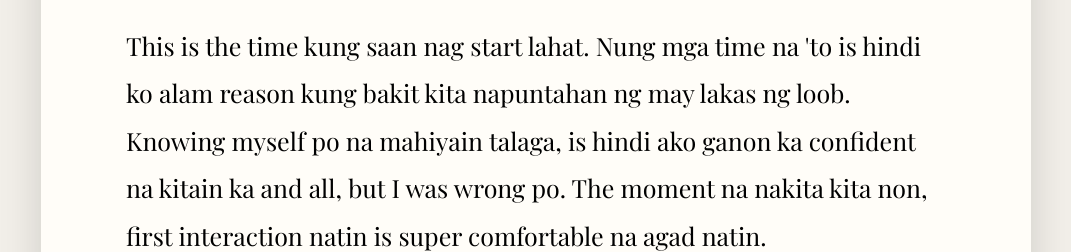
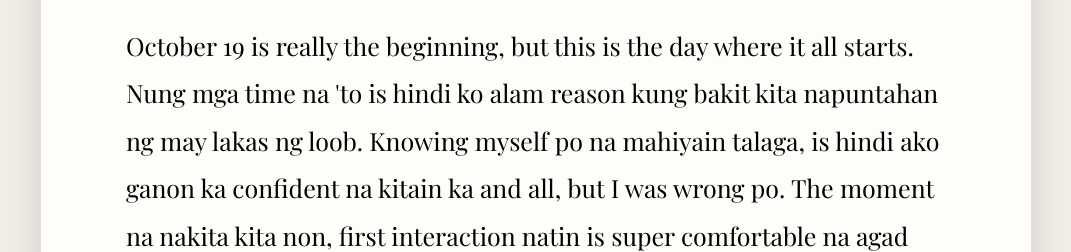
Before and after one commit to Jisoao/halee, a plain HTML site: page index.html in a window 1280 px wide. Shown: the part 700-952 px from the top of the page, without its empty margins (104-1175 px from the left). Drawn offline with nearby package versions, Linux system fonts and the light colour scheme.

Commit message:
Update index.html

```diff
--- a/index.html
+++ b/index.html
@@ -2,7 +2,7 @@
 <html lang="en">
 <head>
     <meta charset="UTF-8">
-    <title>Our Story</title>
+    <title>Story of Us</title>
 
     <!-- Fonts -->
     <link href="https://fonts.googleapis.com/css2?family=Playfair+Display&family=Sacramento&display=swap" rel="stylesheet">
@@ -79,17 +79,15 @@
 
     <h1>My Baby,</h1>
 
-    <!-- Introduction -->
     <div class="date">HI poooo</div>
     <p>
         Made this simple letter of appreciation for you po. I hope you like it. Literal na
         simple letter lang po s'ya WHAGHAGHAGHAGAHG.
     </p>
 
-    <!-- OCT 21 -->
     <div class="date">October 21, 2025</div>
     <p>
-        This is the time kung saan nag start lahat. Nung mga time na 'to is hindi ko alam
+        October 19 is really the beginning, but this is the day where it all starts. Nung mga time na 'to is hindi ko alam
         reason kung bakit kita napuntahan ng may lakas ng loob. Knowing myself po na
         mahiyain talaga, is hindi ako ganon ka confident na kitain ka and all,
         but I was wrong po. The moment na nakita kita non, first interaction natin
@@ -103,7 +101,6 @@
         <div class="caption">First time meeting you</div>
     </div>
 
-    <!-- OCT 25 -->
     <div class="date">October 25, 2025</div>
     <p>
         This day is the day kung saan nag decide tayo na kumain sa labas for the first time.
@@ -119,7 +116,6 @@
         <div class="caption">First Date</div>
     </div>
 
-    <!-- OCT 28 -->
     <div class="date">October 28, 2025</div>
     <p>
         This day is the second date naman natin, nag nuan tayo first coffee date natin WHAGHAHA.
@@ -132,7 +128,7 @@
         <div class="caption">First Coffee date with you</div>
     </div>
 
-    <!-- NOV 4 -->
+
     <div class="date">November 4, 2025</div>
     <p>
         This day naman is the time na first time kita ipagpaalam kay tita na gagabihin tayo umuwi
@@ -175,7 +171,6 @@
         <div class="caption">Thank you for being proud of me</div>
     </div>
 
-    <!-- NOV 25 -->
     <div class="date">November 25, 2025</div>
     <p>
         This day naman po is intrams, eto ung time na pinakilala kita kila warren, jen, and kyle. The time na
@@ -189,7 +184,6 @@
         <div class="caption">Besties</div>
     </div>
 
-    <!-- NOV 26 -->
     <div class="date">November 26, 2025</div>
     <p>
         This day naman is the day na first time lying to you WHGHAGHAHA. Literal na lie kasi success ung surprise na flowers
@@ -202,7 +196,6 @@
         <div class="caption">One of my favorite surprises</div>
     </div>
 
-    <!-- DEC 4 -->
     <div class="date">December 4, 2025</div>
     <p>
         This day naman is nag decide tayo na mag meet up both before ako ma super busy. This day is also the day
@@ -214,7 +207,6 @@
         <div class="caption">Choosing you, even on busy days</div>
     </div>
 
-    <!-- DEC 6 -->
     <div class="date">December 6, 2025</div>
     <p>
         This day naman is the day na super exhausted, tired, drained ko non, and also the day na inantay
@@ -237,7 +229,6 @@
     </div>
 
 
-    <!-- DEC 12 -->
     <div class="date">December 12, 2025</div>
     <p>
         This day is the day na we had an argument, misundertanding. This day is the day nung pinuntahan kita
@@ -247,7 +238,6 @@
         thank you for letting me come to you myself po, thank you for talking to me that time. Thank you po.
     </p>
 
-    <!-- DEC 21 -->
     <div class="date">December 21, 2025</div>
     <p>
         My favorite day. This day naman is the day na sinagot mo na ako. This day made me super duper happy
@@ -271,7 +261,6 @@
     </div>
 
 
-    <!-- DEC 30 -->
     <div class="date">December 30, 2025</div>
     <p>
         This day is the last day na makikita natin isa't isa, this day gave me so much joy, blessing, guidance,
```
